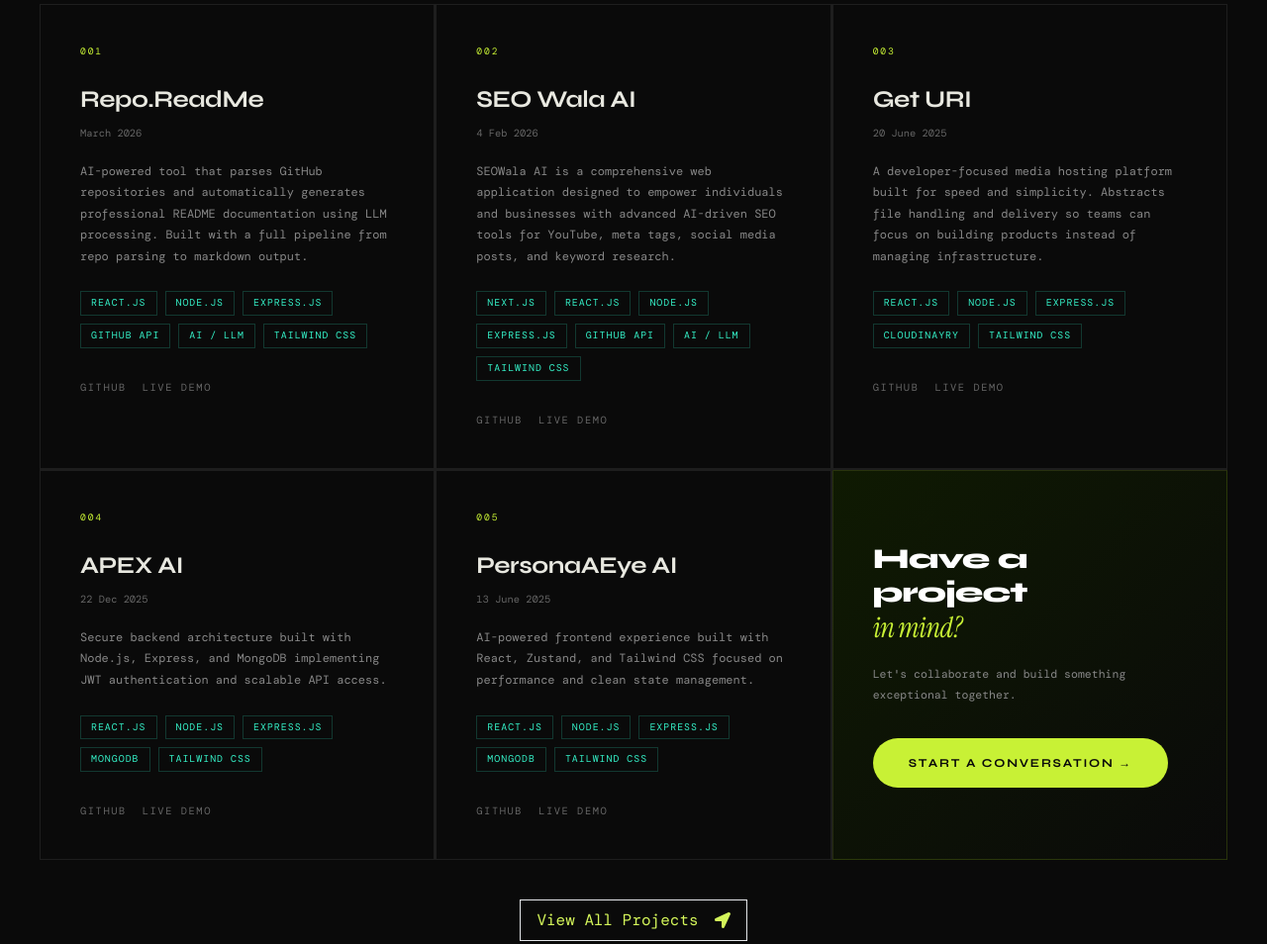
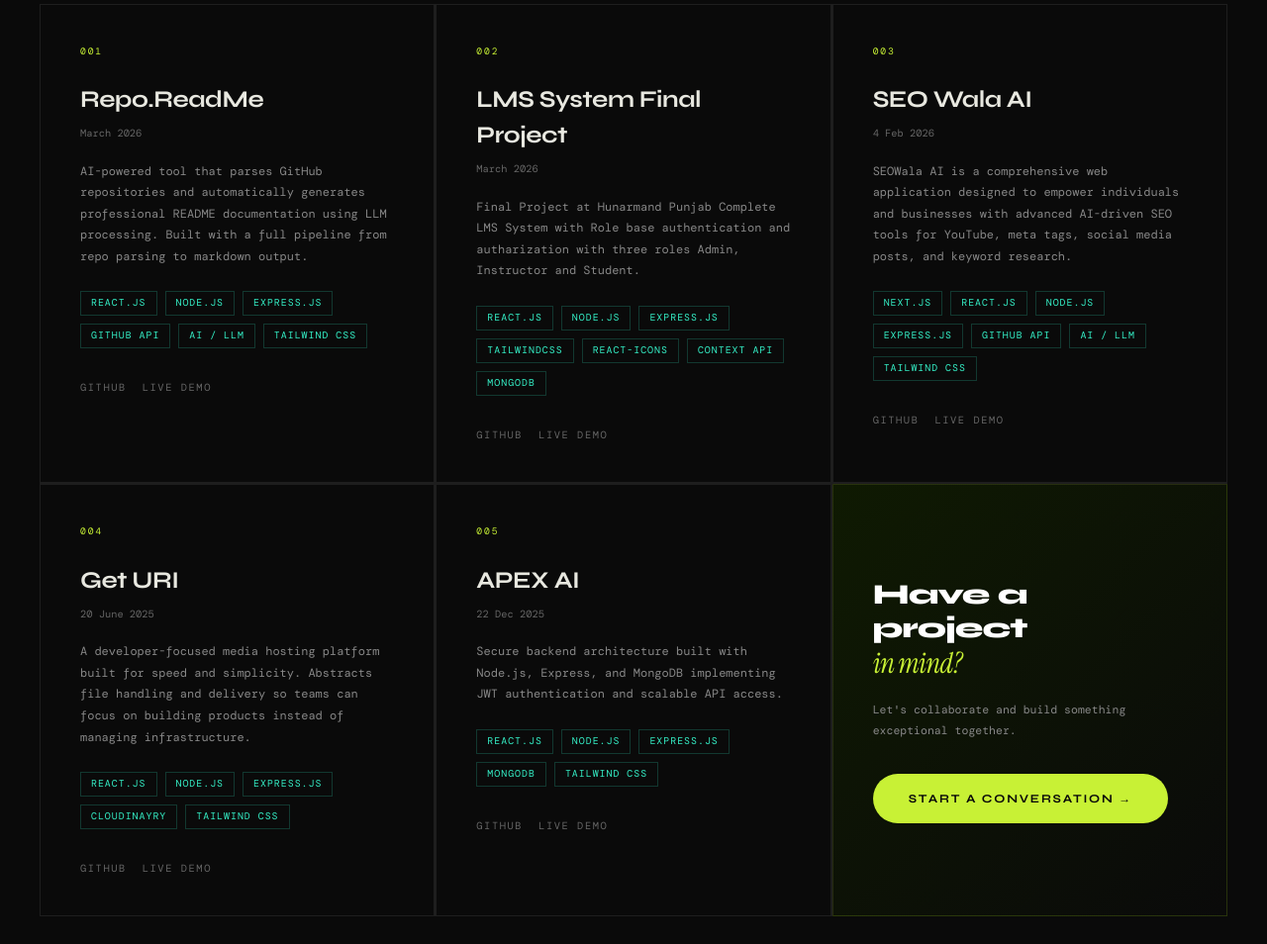
Before and after one commit to hassaanhaider88/Portfolio, a plain HTML site: page index.html in a window 1280 px wide. Shown: the part 2441-3395 px from the top of the page at 99% size. Drawn offline with nearby package versions, Linux system fonts and the light colour scheme; a web font is replaced by a local one.

Commit message:
adding project now 12 LMS

```diff
--- a/ProjectsData.js
+++ b/ProjectsData.js
@@ -15,12 +15,32 @@
     ],
     links: {
       github: "https://github.com/hassaanhaider088/Repo.ReadMe",
-      live: "https://reporeadme.netlify.app/",
+      live: "https://reporeademe.org",
+    },
+  },
+  {
+    number: "002",
+    title: "LMS System Final Project",
+    date: "March 2026",
+    description:
+      "Final Project at Hunarmand Punjab Complete LMS System with Role base authentication and autharization with three roles Admin, Instructor and Student.",
+    technologies: [
+      "React.js",
+      "Node.js",
+      "Express.js",
+      "Tailwindcss",
+      "react-icons",
+      "Context api",
+      "MongoDB",
+    ],
+    links: {
+      github: "https://github.com/hassaanhaider088/FinalProject",
+      live: "https://lms-by-hassaan.netlify.app/",
     },
   },
 
   {
-    number: "002",
+    number: "003",
     title: "SEO Wala AI",
     date: "4 Feb 2026",
     description:
@@ -40,7 +60,7 @@
     },
   },
   {
-    number: "003",
+    number: "004",
     title: "Get URI",
     date: "20 June 2025",
     description:
@@ -58,7 +78,7 @@
     },
   },
   {
-    number: "004",
+    number: "005",
     title: "APEX AI",
     date: "22 Dec 2025",
     description:
@@ -75,37 +95,14 @@
       live: "https://apexai-pk.netlify.app/",
     },
   },
-  {
-    number: "005",
-    title: "PersonaAEye AI",
-    date: "13 June 2025",
-    description:
-      "AI-powered frontend experience built with React, Zustand, and Tailwind CSS focused on performance and clean state management.",
-    technologies: [
-      "React.js",
-      "Node.js",
-      "Express.js",
-      "MongoDB",
-      "Tailwind CSS"
-    ],
-    links: {
-      github: "https://github.com/hassaanhaider88/PersonaAEye",
-      live: "https://personaaeye.netlify.app/",
-    },
-  },
+
   {
     number: "006",
     title: "Pinterest Clone",
     date: "10 Jan 2025",
     description:
       "Full-stack Pinterest-inspired platform developed with Node.js, Express, MongoDB, and EJS featuring authentication and pin management.",
-    technologies: [
-      "Node.js",
-      "Express.js",
-      "MongoDB",
-      "EJS",
-      "Tailwind CSS",
-    ],
+    technologies: ["Node.js", "Express.js", "MongoDB", "EJS", "Tailwind CSS"],
     links: {
       github: "https://github.com/hassaanhaider88/PersonaAEye",
       live: "https://pinsyourinterest.onrender.com",
@@ -117,10 +114,7 @@
     date: "11 Aug 2025",
     description:
       "Open-source React component library designed for beginners to learn and contribute real-world UI components.",
-    technologies: [
-      "React.js",
-      "Tailwind CSS",
-    ],
+    technologies: ["React.js", "Tailwind CSS"],
     links: {
       github: "https://github.com/hassaanhaider88/ButtonJs",
       live: "https://buttonjs.vercel.app",
@@ -132,13 +126,7 @@
     date: "2 June 2025",
     description:
       "Production-ready business website built with Vanilla JavaScript and a custom Node.js backend using MongoDB.",
-    technologies: [
-      "Node.js",
-      "MongoDB",
-      "Tailwind CSS",
-      "Cloudinary",
-
-    ],
+    technologies: ["Node.js", "MongoDB", "Tailwind CSS", "Cloudinary"],
     links: {
       github: "https://github.com/hassaanhaider88/GulzarSons",
       live: "http://gulzarsonsfurniture.com",
@@ -168,11 +156,7 @@
     date: "20 Dec 2023",
     description:
       "Fully responsive e-commerce application built with React, Tailwind CSS, and Context API including cart and product management.",
-    technologies: [
-      "React.js",
-      "Tailwind CSS",
-      "Context API",
-    ],
+    technologies: ["React.js", "Tailwind CSS", "Context API"],
     links: {
       github: "",
       live: "https://hmk-shop-by-hassaan-haider.netlify.app/",
@@ -184,20 +168,30 @@
     date: "20 Feb 2024",
     description:
       "Modern blogging platform built with Next.js and Tailwind CSS featuring authentication and scalable content management.",
-    technologies: [
-      "Next.js",
-      "Tailwind CSS",
-    ],
+    technologies: ["Next.js", "Tailwind CSS"],
     links: {
       github: "https://github.com/hassaanhaider88/HMK_Blogs",
       live: "https://hmk-codeweb.netlify.app",
     },
   },
-
-
-
-
+  {
+    number: "011",
+    title: "PersonaAEye AI",
+    date: "13 June 2025",
+    description:
+      "AI-powered frontend experience built with React, Zustand, and Tailwind CSS focused on performance and clean state management.",
+    technologies: [
+      "React.js",
+      "Node.js",
+      "Express.js",
+      "MongoDB",
+      "Tailwind CSS",
+    ],
+    links: {
+      github: "https://github.com/hassaanhaider88/PersonaAEye",
+      live: "https://personaaeye.netlify.app/",
+    },
+  },
 ];
 
-
 export default ProjectsData;
--- a/index.html
+++ b/index.html
@@ -41,7 +41,7 @@
     />
     <meta
       property="og:image"
-      content="https://hassaan-haider.netlify.app/Images/HHImage.png"
+      content="https://hassaan-haider.netlify.app/Images/HHCover.png"
     />
 
     <!-- Twitter -->
@@ -57,7 +57,7 @@
     />
     <meta
       name="twitter:image"
-      content="https://hassaan-haider.netlify.app/Images/HHImage.png"
+      content="https://hassaan-haider.netlify.app/Images/HHCover.png"
     />
 
     <!-- Canonical URL -->
```
Also changed, not shown: Images/HHCover.png (added).
